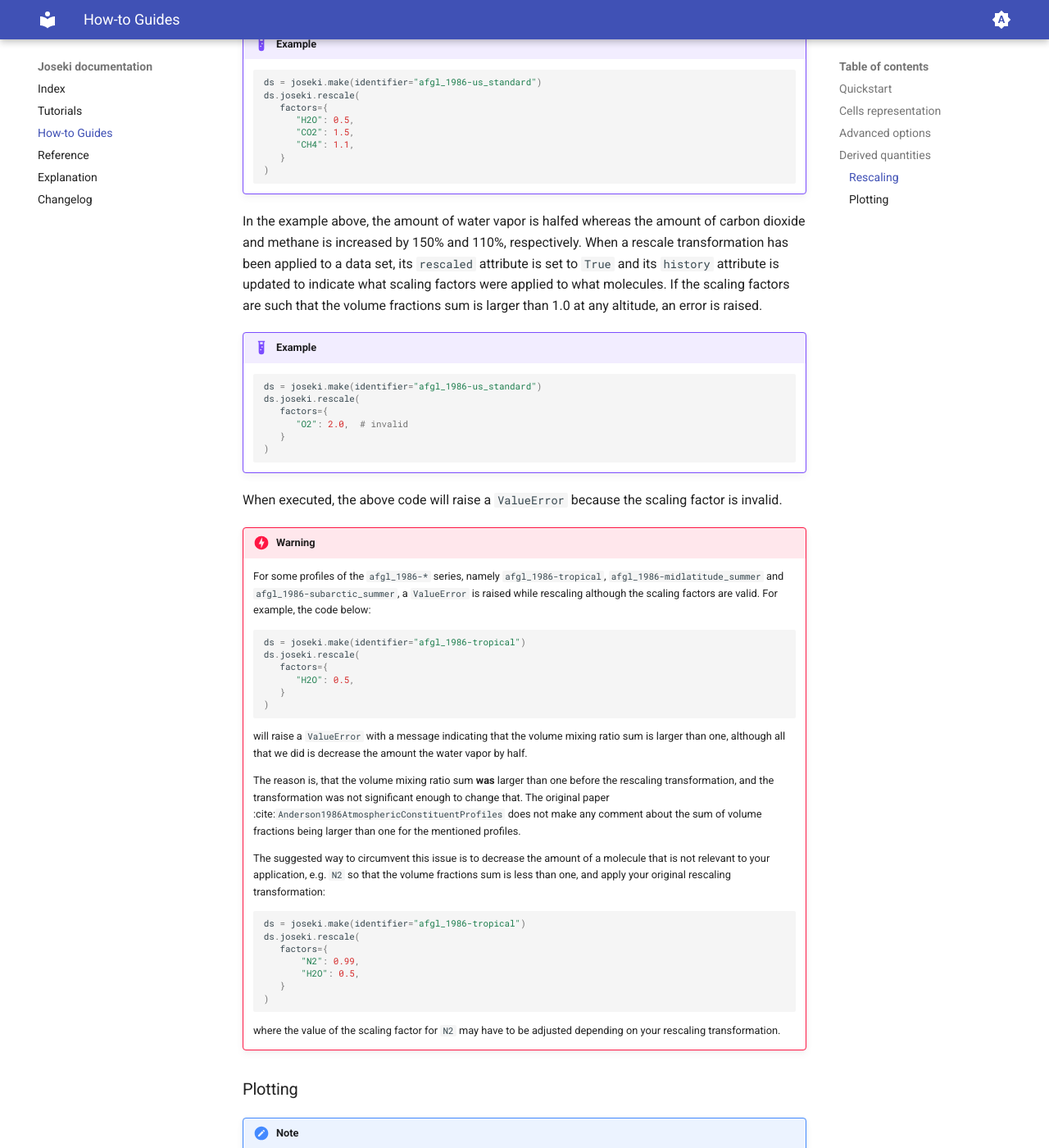
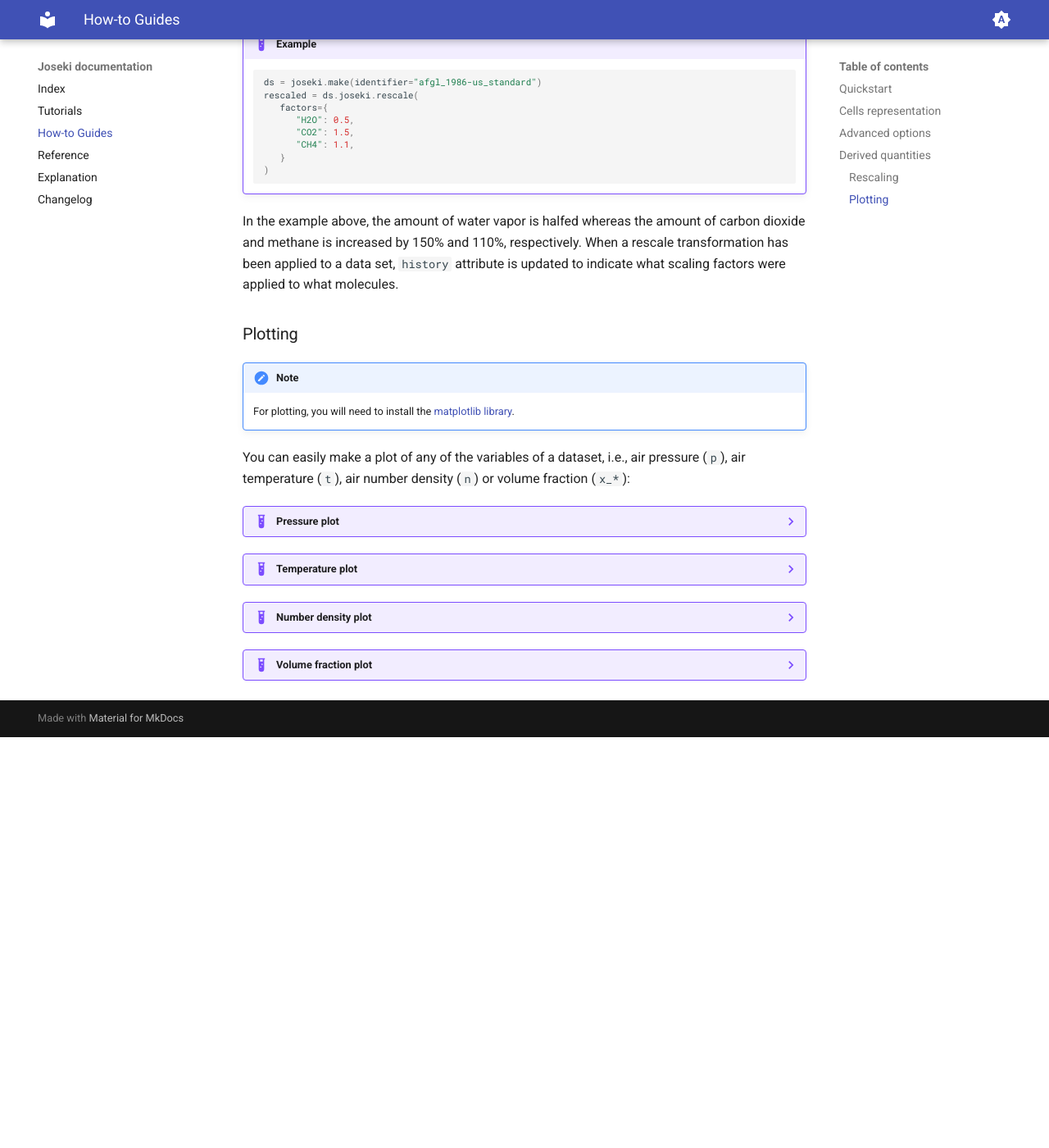
Before and after one commit to rayference/joseki, an MkDocs documentation site: the page built from docs/how-to-guides.md, in a window 1280 px wide and 1400 px high, scrolled down 2089 px. Shown: the whole window at 82% size. Built offline with MkDocs 1.6.1 and Material for MkDocs 9.7.7, drawn with Linux system fonts in a browser that asks for light colours; after the commit the page ends 2988 px from its top, so only the background shows below that.

Commit message:
Update rescale accessor

````diff
--- a/docs/how-to-guides.md
+++ b/docs/how-to-guides.md
@@ -78,7 +78,6 @@
 You can compute various derived quantities from a thermophysical properties
 data set produced by `joseki`:
 
-
 ??? example "the column number density of each molecule in the data set."
 
     ```python
@@ -86,14 +85,11 @@
     ds.joseki.column_number_density["O3"].to("dobson_unit")
     ```
 
-
-
 ??? example "the column mass density of each molecule in the data set"
 
     ```python
     ds.joseki.column_mass_density["H2O"]
     ```
-
 
 ??? example "the number density at sea level of each molecule in the data set"
 
@@ -129,72 +125,9 @@
 
 In the example above, the amount of water vapor is halfed whereas the amount of
 carbon dioxide and methane is increased by 150% and 110%, respectively.
-When a rescale transformation has been applied to a data set, its ``rescaled``
-attribute is set to ``True`` and its ``history`` attribute is updated to
-indicate what scaling factors were applied to what molecules.
-If the scaling factors are such that the volume fractions sum is larger than
-1.0 at any altitude, an error is raised.
-
-!!! example "Example"
-
-    ```python
-    ds = joseki.make(identifier="afgl_1986-us_standard")
-    ds.joseki.rescale(
-       factors={
-          "O2": 2.0,  # invalid
-       }
-    )
-    ```
-
-When executed, the above code will raise a ``ValueError`` because the scaling
-factor is invalid.
-
-!!! danger "Warning"
-
-    For some profiles of the `afgl_1986-*` series, namely
-    `afgl_1986-tropical`, `afgl_1986-midlatitude_summer` and
-    `afgl_1986-subarctic_summer`,  a `ValueError` is raised
-    while rescaling although the scaling factors are valid.
-    For example, the code below:
-
-    ```python
-
-    ds = joseki.make(identifier="afgl_1986-tropical")
-    ds.joseki.rescale(
-       factors={
-          "H2O": 0.5,
-       }
-    )
-    ```
-
-    will raise a `ValueError` with a message indicating that the volume
-    mixing ratio sum is larger than one, although all that we did is
-    decrease the amount the water vapor by half.
-
-    The reason is, that the volume mixing ratio sum **was** larger than one
-    before the rescaling transformation, and the transformation was not
-    significant enough to change that.
-    The original paper :cite:`Anderson1986AtmosphericConstituentProfiles` does
-    not make any comment about the sum of volume fractions being larger than
-    one for the mentioned profiles.
-
-    The suggested way to circumvent this issue is to decrease the amount of a
-    molecule that is not relevant to your application, e.g. `N2` so that
-    the volume fractions sum is less than one, and apply your original
-    rescaling transformation:
-
-    ```python
-    ds = joseki.make(identifier="afgl_1986-tropical")
-    ds.joseki.rescale(
-       factors={
-           "N2": 0.99,
-           "H2O": 0.5,
-       }
-    )
-    ```
-
-    where the value of the scaling factor for `N2` may have to be adjusted
-    depending on your rescaling transformation.
+When a rescale transformation has been applied to a data set, ``history``
+attribute is updated to indicate what scaling factors were applied to what
+molecules.
 
 
 ### Plotting
````
Also changed, not shown: other parts of docs/how-to-guides.md (+1 -1 lines), 5 other files.
